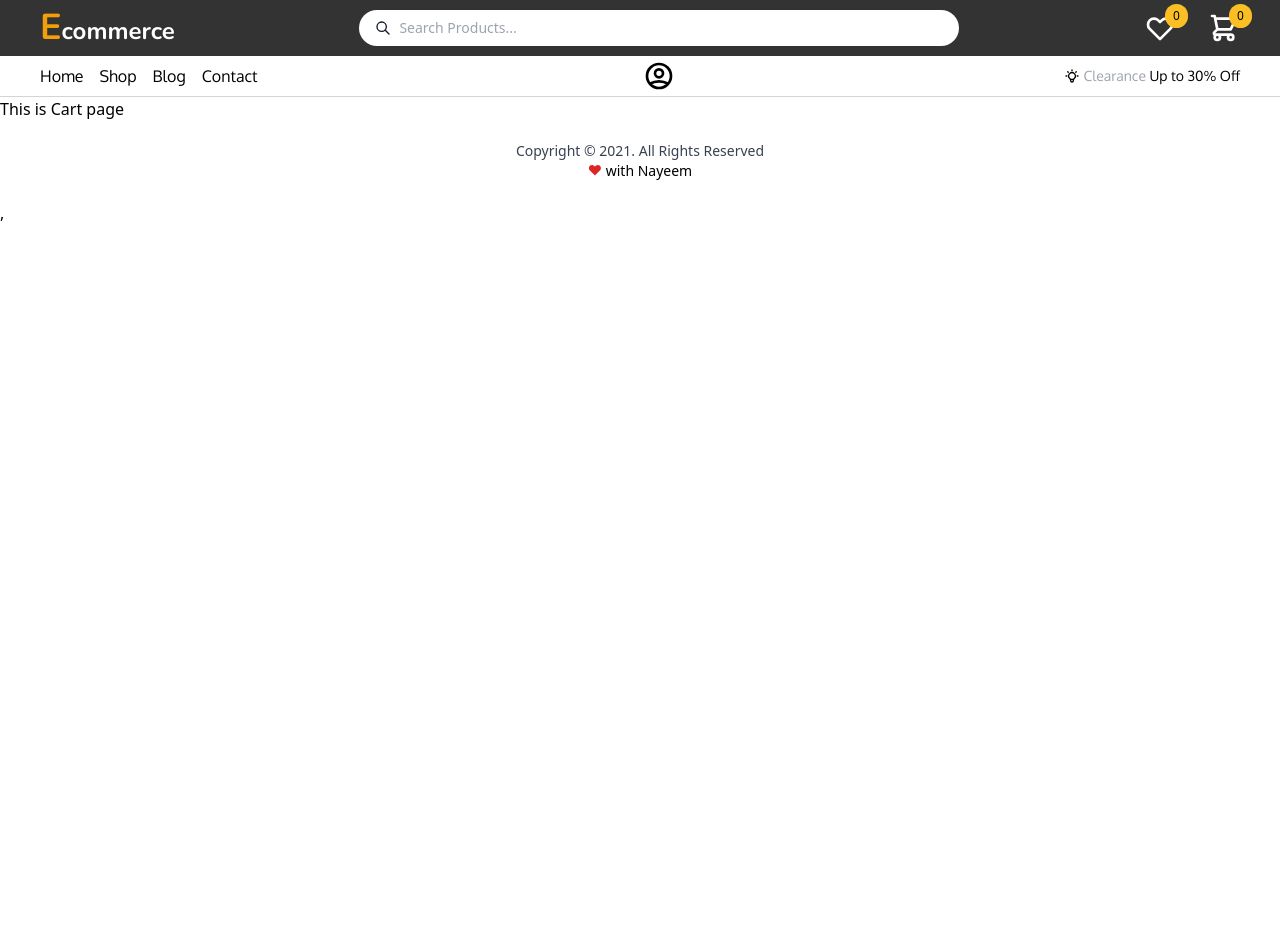
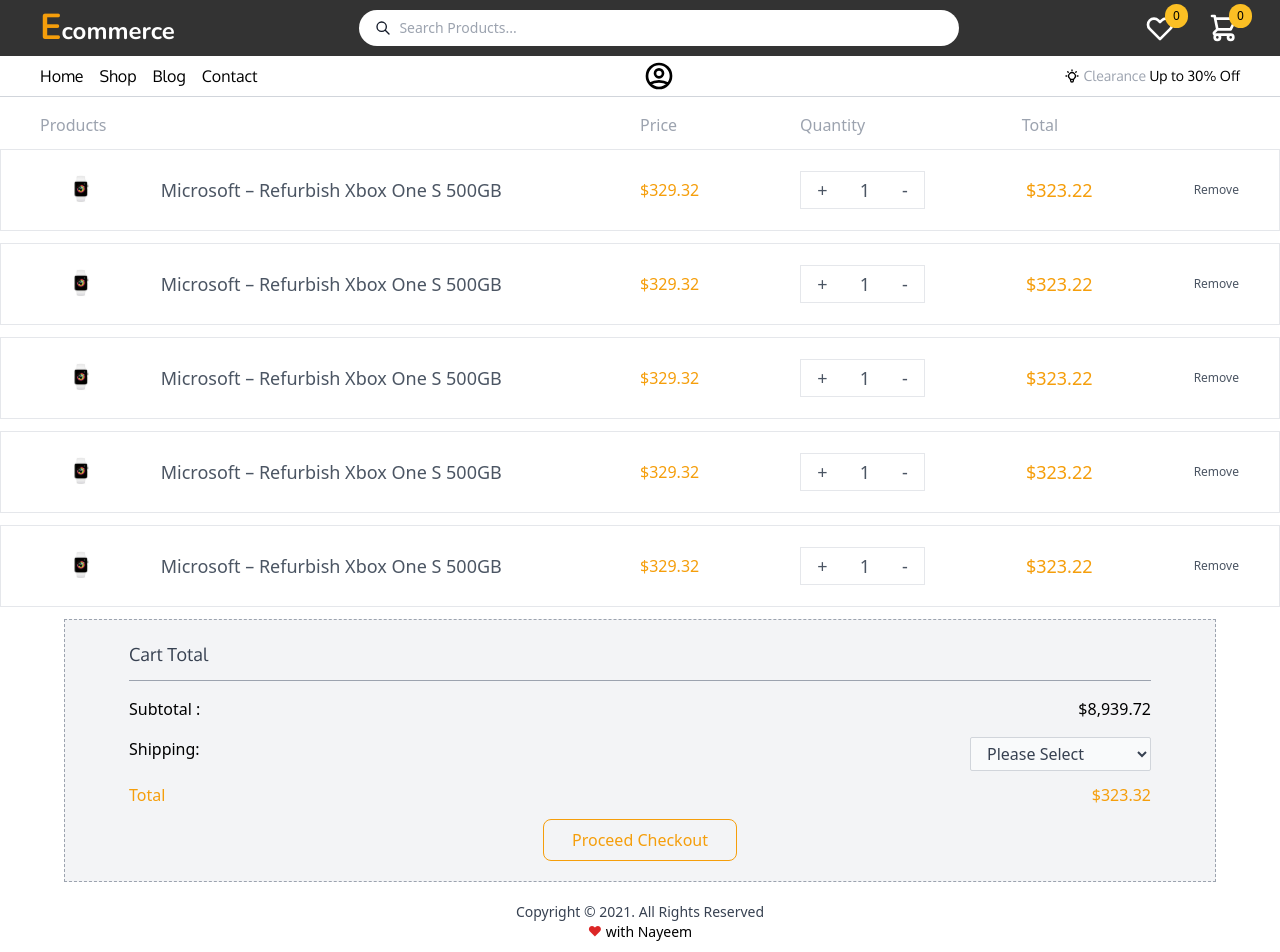
Before and after one commit to nayeemuddin-bd100/ecommerce-react, a React (Create React App) app: page /cart in a window 1280 px wide. Shown: the top 952 px of the page. Before the commit the page ends 800 px from the top, so only its background shows below. Built offline with nearby package versions, Linux system fonts and the light colour scheme.

Commit message:
feat: created cart page

```diff
--- a/src/pages/Cart.jsx
+++ b/src/pages/Cart.jsx
@@ -1,7 +1,67 @@
 import React from 'react';
+import { Link } from 'react-router-dom';
+import CartItem from '../components/CartItem/CartItem';
 
 function Cart() {
-    return <div>This is Cart page</div>;
+    return (
+        <>
+            {/* Cart Header */}
+            <div className="hidden lg:grid grid-cols-2 mt-4 text-gray-400">
+                <div className="ml-10">Products</div>
+                <div className="grid grid-cols-4">
+                    <h2>Price</h2>
+                    <h2>Quantity</h2>
+                    <h2 className="justify-self-center">Total</h2>
+                </div>
+            </div>
+
+            {/* Cart Items */}
+            <CartItem />
+            <CartItem />
+            <CartItem />
+            <CartItem />
+            <CartItem />
+
+            {/* Cart Total */}
+            <div className="border-dashed border border-gray-400 mx-2 sm:mx-16 px-8 sm:px-16 py-5 bg-gray-100 text-gray-700">
+                <h2 className="border-b border-gray-400 pb-3 text-lg font-osygen ">Cart Total</h2>
+                <div className="mt-4 text-black flex flex-row justify-between">
+                    <h2>Subtotal : </h2>
+                    <h2>$8,939.72</h2>
+                </div>
+                <div className="mt-4 text-black flex flex-row justify-between">
+                    <h2>Shipping:</h2>
+                    <div>
+                        {' '}
+                        <select
+                            name="shippig"
+                            id="shipping"
+                            className="px-3 py-1 rounded-sm text-gray-700 bg-gray-50 border border-gray-300"
+                        >
+                            <option value="select"> Please Select</option>
+                            <option value="free-shipping">Free Shipping - $0</option>
+                            <option value="standard"> Standard - $10</option>
+                            <option value="express"> Express - $20</option>
+                        </select>
+                    </div>
+                </div>
+                <div className="mt-3 flex flex-row justify-between text-yellow-500">
+                    <h2>Total</h2>
+                    <h2>$323.32</h2>
+                </div>
+                <div className="mt-3 text-center">
+                    <Link
+                        to="/checkout"
+                        type="button"
+                        className="border border-yellow-500 text-yellow-500 px-7 py-2 rounded-lg hover:bg-yellow-500 hover:text-white transform duration-700 ease-in-out"
+                    >
+                        {' '}
+                        Proceed Checkout
+                    </Link>
+                </div>
+            </div>
+        </>
+    );
 }
 
 export default Cart;
```
